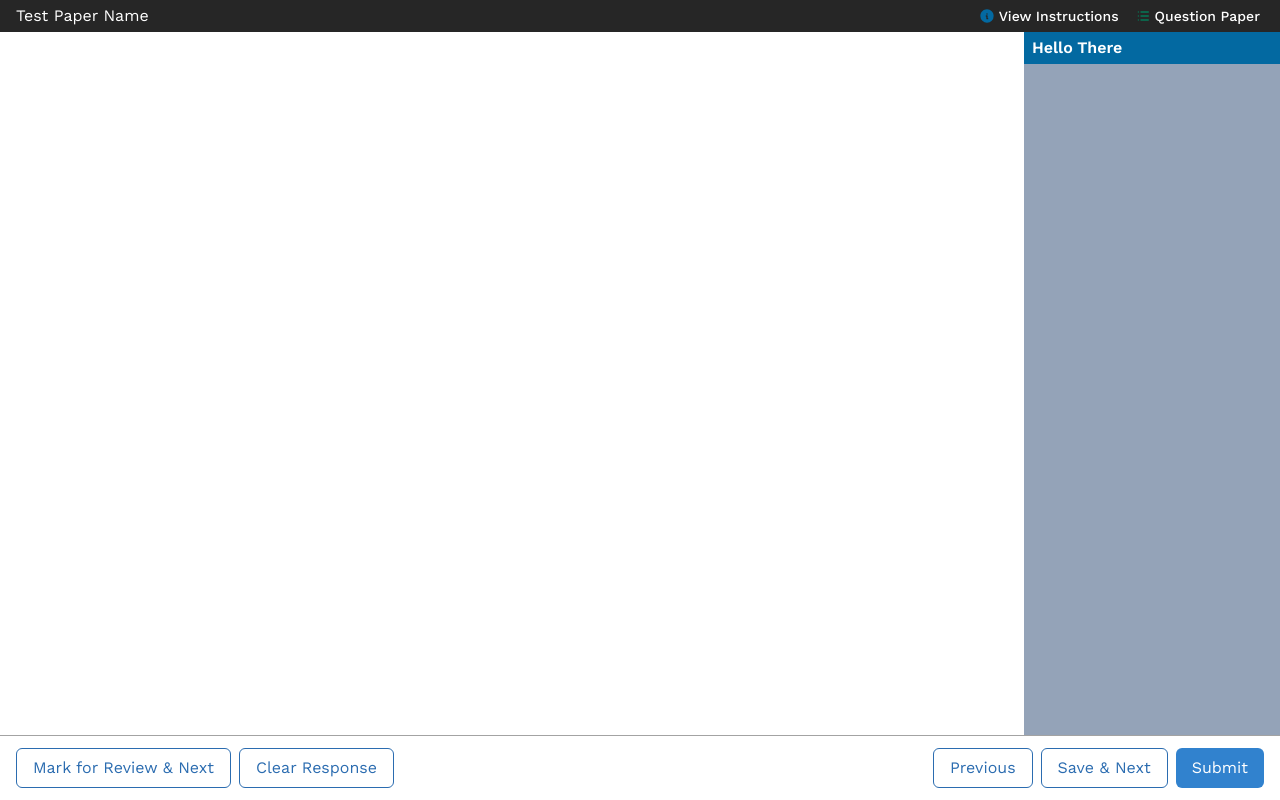
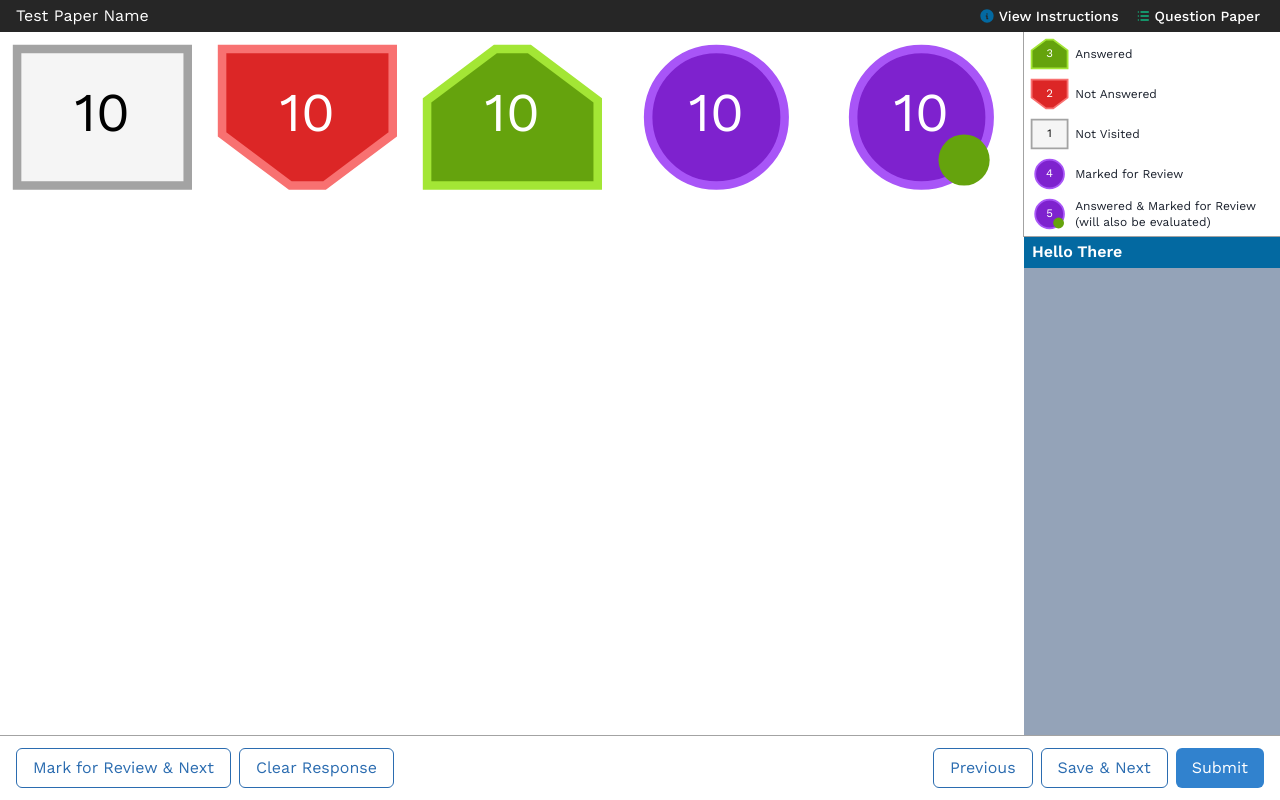
Before and after one commit to SuyashC1000/openmock, a Next.js app: page /test in a window 1280 px wide. Built offline with nearby package versions, Linux system fonts and the light colour scheme.

Commit message:
Refactored Test Page + Added Question Legend

```diff
--- a/app/components/QuestionBtn.tsx
+++ b/app/components/QuestionBtn.tsx
@@ -34,10 +34,35 @@ const QuestionBtn = (props: Props) => {
         return (
           <polygon
             points="50 10, 70 10, 110 40, 110 90, 10 90, 10 40, 50 10"
-            fill="#15803d"
-            stroke="#4ade80"
+            fill="#65a30d"
+            stroke="#a3e635"
             strokeWidth={5}
           />
+        );
+      case 3:
+        return (
+          <circle
+            cx="60"
+            cy="50"
+            r="40"
+            fill="#7e22ce"
+            stroke="#a855f7"
+            strokeWidth={5}
+          />
+        );
+      case 4:
+        return (
+          <>
+            <circle
+              cx="60"
+              cy="50"
+              r="40"
+              fill="#7e22ce"
+              stroke="#a855f7"
+              strokeWidth={5}
+            />
+            <circle cx="85" cy="75" r="15" fill="#65a30d" strokeWidth={5} />
+          </>
         );
 
       default:
@@ -45,7 +70,7 @@ const QuestionBtn = (props: Props) => {
     }
   };
 
-  const textColor = [1, 2, 3].includes(props.status) ? "white" : "black";
+  const textColor = props.status === 0 ? "black" : "white";
   console.log(textColor);
 
   React.useEffect(() => {
@@ -57,8 +82,9 @@ const QuestionBtn = (props: Props) => {
     <svg
       width={"100%"}
       height={"100%"}
-      style={{ margin: "10px" }}
       viewBox="0 0 120 100"
+      className="select-none"
+      xmlns="http://www.w3.org/2000/svg"
     >
       <ButtonAccent />
       <text
--- /dev/null
+++ b/app/components/QuestionLegend.tsx
@@ -0,0 +1,50 @@
+import { Text } from "@chakra-ui/react";
+import React from "react";
+import QuestionBtn from "./QuestionBtn";
+
+interface Props {
+  legendCounts: [number, number, number, number, number];
+  viewMode: number;
+}
+
+const QuestionLegend = (props: Props) => {
+  const viewModeLayout = () => {
+    switch (props.viewMode) {
+      case 0:
+        return "flex flex-col";
+
+      default:
+        break;
+    }
+  };
+
+  const legendText = [
+    "Not Visited",
+    "Not Answered",
+    "Answered",
+    "Marked for Review",
+    "Answered & Marked for Review (will also be evaluated)",
+  ];
+  const legendOrder = [2, 1, 0, 3, 4];
+
+  return (
+    <div className="bg-white flex-0 p-1 outline outline-1 outline-neutral-400">
+      <div className="flex flex-col items-start gap-1">
+        {legendOrder.map((e, i) => {
+          return (
+            <div key={i} className="h-9 flex flex-box justify-start gap-1">
+              <span className="flex-0">
+                <QuestionBtn count={props.legendCounts[e]} status={e} />
+              </span>
+              <Text className="text-xs flex-1 self-center">
+                {legendText[e]}
+              </Text>
+            </div>
+          );
+        })}
+      </div>
+    </div>
+  );
+};
+
+export default QuestionLegend;
--- /dev/null
+++ b/app/test/TestBottombar.tsx
@@ -0,0 +1,34 @@
+import { Button, ButtonGroup } from "@chakra-ui/react";
+import React from "react";
+
+const TestBottombar = () => {
+  return (
+    <div
+      className="h-16 w-screen bg-white flex flex-0 justify-between
+       items-center px-4 gap-4 outline outline-1 outline-neutral-400 "
+    >
+      <ButtonGroup>
+        <Button fontWeight={"400"} variant="outline" colorScheme="blue">
+          Mark for Review & Next
+        </Button>
+        <Button fontWeight={"400"} variant="outline" colorScheme="blue">
+          Clear Response
+        </Button>
+      </ButtonGroup>
+
+      <ButtonGroup>
+        <Button fontWeight={"400"} variant="outline" colorScheme="blue">
+          Previous
+        </Button>
+        <Button fontWeight={"400"} variant="outline" colorScheme="blue">
+          Save & Next
+        </Button>
+        <Button fontWeight={"400"} colorScheme="blue" className="justify-end">
+          Submit
+        </Button>
+      </ButtonGroup>
+    </div>
+  );
+};
+
+export default TestBottombar;
--- /dev/null
+++ b/app/test/TestHeader.tsx
@@ -0,0 +1,60 @@
+import { Text } from "@chakra-ui/react";
+import React from "react";
+import { TbInfoCircleFilled, TbList } from "react-icons/tb";
+
+interface Props {
+  type: number;
+}
+
+const TestHeader = () => {
+  function PaperOptionsGroup() {
+    return (
+      <div className="flex text-white gap-2">
+        <PaperOptions type={0} />
+        <PaperOptions type={1} />
+      </div>
+    );
+  }
+
+  function PaperOptions(props: Props) {
+    return (
+      <div className="flex items-center gap-1 cursor-pointer hover:bg-neutral-600 p-1 rounded select-none font-medium">
+        <PaperOptionsCOntent />
+      </div>
+    );
+
+    function PaperOptionsCOntent() {
+      switch (props.type) {
+        case 0:
+          return (
+            <>
+              <TbInfoCircleFilled className="text-sky-700 text-base" />
+              <Text className="text-sm">View Instructions</Text>
+            </>
+          );
+        case 1:
+          return (
+            <>
+              <TbList className="text-emerald-500 text-base" />
+              <Text className="text-sm">Question Paper</Text>
+            </>
+          );
+
+        default:
+          break;
+      }
+    }
+  }
+
+  return (
+    <div
+      className="h-8 w-screen bg-neutral-800 flex flex-0 justify-between
+    items-center px-4 gap-4 outline-1 outline-slate-600 grow-0"
+    >
+      <Text color={"white"}>Test Paper Name</Text>
+      <PaperOptionsGroup />
+    </div>
+  );
+};
+
+export default TestHeader;
--- /dev/null
+++ b/app/test/TestMainWindow.tsx
@@ -0,0 +1,18 @@
+import React from "react";
+import QuestionBtn from "../components/QuestionBtn";
+
+const TestMainWindow = () => {
+  return (
+    <div className="bg-white flex-1 ">
+      <div className="flex ">
+        <QuestionBtn count={10} status={0} />
+        <QuestionBtn count={10} status={1} />
+        <QuestionBtn count={10} status={2} />
+        <QuestionBtn count={10} status={3} />
+        <QuestionBtn count={10} status={4} />
+      </div>
+    </div>
+  );
+};
+
+export default TestMainWindow;
--- /dev/null
+++ b/app/test/TestSidebar.tsx
@@ -0,0 +1,22 @@
+import { Text } from "@chakra-ui/react";
+import React from "react";
+import QuestionLegend from "../components/QuestionLegend";
+
+const TestSidebar = () => {
+  function SectionHeading() {
+    return (
+      <div className="h-auto px-2 py-1  bg-sky-700">
+        <Text className="text-white font-semibold">Hello There</Text>
+      </div>
+    );
+  }
+
+  return (
+    <div className="w-64 bg-slate-400 flex-0 flex-box flex-col">
+      <QuestionLegend legendCounts={[1, 2, 3, 4, 5]} viewMode={0} />
+      <SectionHeading />
+    </div>
+  );
+};
+
+export default TestSidebar;
--- a/app/test/page.tsx
+++ b/app/test/page.tsx
@@ -1,117 +1,24 @@
+"use client";
+
 import { Button, ButtonGroup, Icon, Text } from "@chakra-ui/react";
-import React, { JSXElementConstructor } from "react";
-import { TbInfoCircle, TbInfoCircleFilled, TbList } from "react-icons/tb";
-
-interface Props {
-  type: number;
-}
+import React from "react";
+import TestHeader from "./TestHeader";
+import TestSidebar from "./TestSidebar";
+import QuestionBtn from "../components/QuestionBtn";
+import TestMainWindow from "./TestMainWindow";
+import TestBottombar from "./TestBottombar";
 
 const TestPage = () => {
   return (
-    <div className="bg-slate-800 flex flex-box flex-col h-screen ">
-      <Header />
-      <div className="h-auto flex flex-grow w-screen">
-        <QuestionWindow />
-        <SideBar />
+    <div className="bg-slate-800 flex flex-box flex-col h-screen max-h-screen">
+      <TestHeader />
+      <div className="h-auto flex flex-1 w-screen overflow-hidden">
+        <TestMainWindow />
+        <TestSidebar />
       </div>
-      <BottomBar />
+      <TestBottombar />
     </div>
   );
-
-  function Header() {
-    return (
-      <div
-        className="h-8 w-screen bg-neutral-800 flex flex-0 justify-between
-      items-center px-4 gap-4 outline-1 outline-slate-600 grow-0"
-      >
-        <Text color={"white"}>Test Paper Name</Text>
-        <PaperOptionsGroup />
-      </div>
-    );
-  }
-
-  function QuestionWindow() {
-    return <div className="bg-white flex-1 "></div>;
-  }
-
-  function PaperOptionsGroup() {
-    return (
-      <div className="flex text-white gap-2">
-        <PaperOptions type={0} />
-        <PaperOptions type={1} />
-      </div>
-    );
-  }
-
-  function PaperOptions(props: Props) {
-    return (
-      <div className="flex items-center gap-1 cursor-pointer hover:bg-neutral-500 p-1 rounded select-none font-medium">
-        <PaperOptionsCOntent />
-      </div>
-    );
-
-    function PaperOptionsCOntent() {
-      switch (props.type) {
-        case 0:
-          return (
-            <>
-              <TbInfoCircleFilled className="text-sky-700 text-base" />
-              <Text className="text-sm">View Instructions</Text>
-            </>
-          );
-        case 1:
-          return (
-            <>
-              <TbList className="text-emerald-700 text-base" />
-              <Text className="text-sm">Question Paper</Text>
-            </>
-          );
-
-        default:
-          break;
-      }
-    }
-  }
-
-  function SideBar() {
-    return (
-      <div className="w-64 bg-slate-400 flex-0 flex-box flex-col">
-        <div className="h-auto px-2 py-1  bg-sky-700">
-          <Text className="text-white font-semibold">Hello There</Text>
-        </div>
-      </div>
-    );
-  }
-
-  function BottomBar() {
-    return (
-      <div
-        className="h-16 w-screen bg-white flex flex-0 justify-between
-       items-center px-4 gap-4 outline outline-1 outline-neutral-400 "
-      >
-        <ButtonGroup>
-          <Button fontWeight={"400"} variant="outline" colorScheme="blue">
-            Mark for Review & Next
-          </Button>
-          <Button fontWeight={"400"} variant="outline" colorScheme="blue">
-            Clear Response
-          </Button>
-        </ButtonGroup>
-
-        <ButtonGroup>
-          <Button fontWeight={"400"} variant="outline" colorScheme="blue">
-            Previous
-          </Button>
-          <Button fontWeight={"400"} variant="outline" colorScheme="blue">
-            Save & Next
-          </Button>
-          <Button fontWeight={"400"} colorScheme="blue" className="justify-end">
-            Submit
-          </Button>
-        </ButtonGroup>
-      </div>
-    );
-  }
 };
 
 export default TestPage;
```
